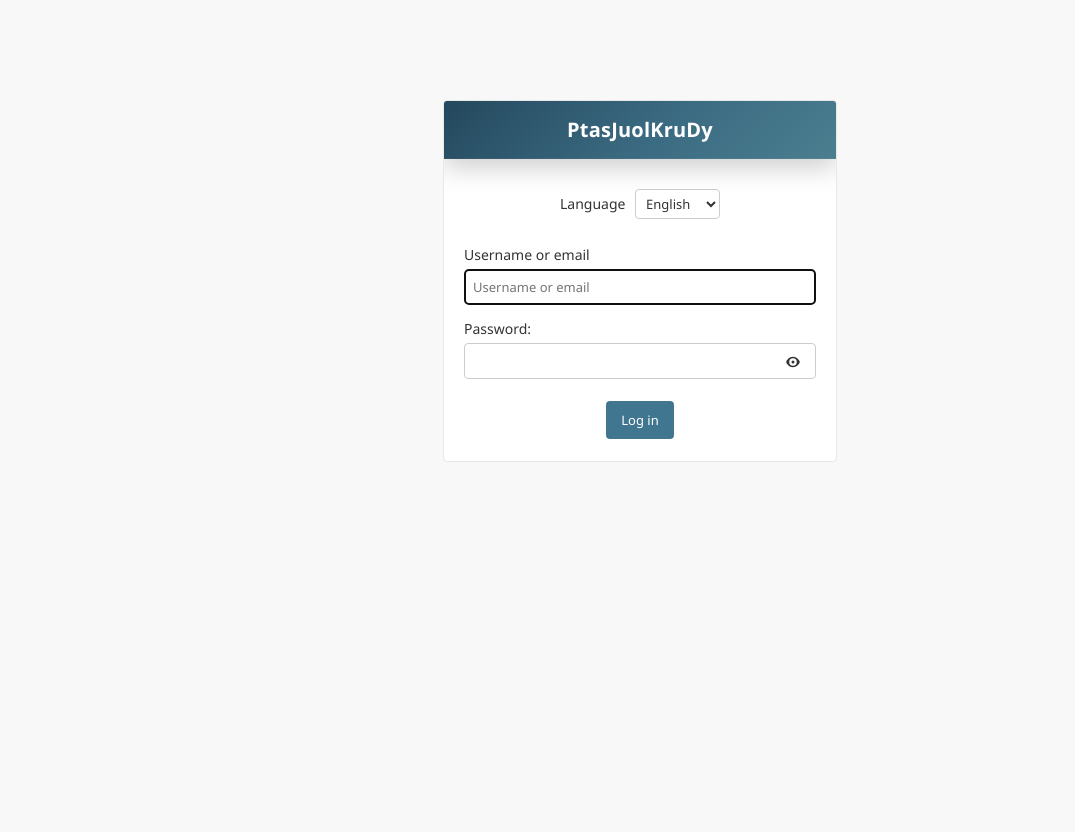
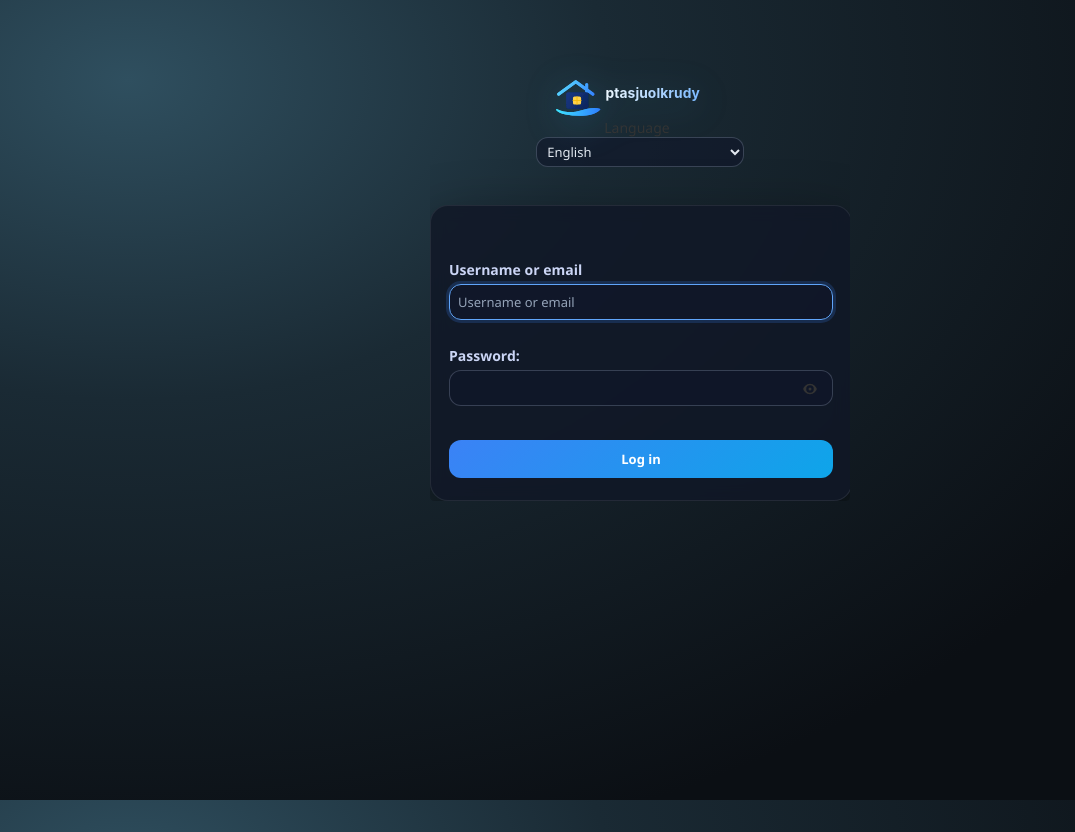
Before and after one commit to vathanarko7/rentHouseApp, a Django app: page /admin/login/ in a window 1280 px wide. Shown: the whole page, without its empty margins (0-1075 px from the left). Before the commit the page ends 462 px from the top, so only its background shows below. Run offline with Django 5.2, Linux system fonts and the light colour scheme.

Commit message:
fix : upgrade login site, logo

```diff
--- a/rentHouseApp/settings.py
+++ b/rentHouseApp/settings.py
@@ -180,8 +180,11 @@ STORAGES = {
     },
 }
 
-STATIC_URL = "static/"
+STATIC_URL = "/static/"
 STATIC_ROOT = BASE_DIR / "staticfiles"
+STATICFILES_DIRS = [
+    BASE_DIR / "static",
+]
 WHITENOISE_USE_FINDERS = True
 WHITENOISE_MANIFEST_STRICT = False
 
--- a/templates/admin/base_site.html
+++ b/templates/admin/base_site.html
@@ -1,16 +1,23 @@
 {% extends "admin/base.html" %}
-{% load i18n %}
+{% load i18n static %}
 
 {% block title %}{% translate "PtasJuolKruDy" %}{% endblock %}
 
 {% block branding %}
 <h1 id="site-name">
-  <a href="{% url 'admin:index' %}">
-    {% if request.user.is_authenticated and not request.user.is_staff and not request.user.is_superuser %}
-      {% translate "Tenant Dashboard" %}
-    {% else %}
-      {% translate "PtasJuolKruDy" %}
-    {% endif %}
+  <a href="{% url 'admin:index' %}" class="brand-link">
+    <img
+      class="brand-logo"
+      src="{% static 'images/ptasjuolkrudy-logo-small.svg' %}"
+      alt="{% translate 'PtasJuolKruDy' %}"
+    />
+    <span class="brand-text">
+      {% if request.user.is_authenticated and not request.user.is_staff and not request.user.is_superuser %}
+        {% translate "Tenant Dashboard" %}
+      {% else %}
+        {% translate "PtasJuolKruDy" %}
+      {% endif %}
+    </span>
   </a>
 </h1>
 {% endblock %}
@@ -353,6 +360,19 @@
     font-weight: 700;
     letter-spacing: 0.2px;
     text-decoration: none;
+  }
+  #branding .brand-link {
+    display: inline-flex;
+    align-items: center;
+  }
+  #branding .brand-logo {
+    height:36px;
+    width: auto;
+    display: block;
+    filter: drop-shadow(0 2px 6px rgba(0, 0, 0, 0.35));
+  }
+  #branding .brand-text {
+    display: inline-block;
   }
   #header a {
     color: #e8f1f6;
@@ -1719,3 +1739,8 @@
   })();
 </script>
 {% endblock %}
+
+{% block extrahead %}
+  {{ block.super }}
+  <link rel="icon" type="image/png" sizes="32x32" href="{% static 'images/ptasjuolkrudy-logo-small.svg' %}">
+{% endblock %}
--- a/templates/admin/login.html
+++ b/templates/admin/login.html
@@ -1,11 +1,160 @@
-{% extends "admin/login.html" %}
-{% load i18n %}
-
-{% block content %}
-<div style="margin: 10px 0 16px; text-align: center;">
+{% extends "admin/login.html" %} {% load i18n static %} {% block content %}
+<div
+  id="language-switcher-wrap"
+  style="margin: 10px 0 16px; text-align: center"
+>
   {% include "includes/language_switcher.html" %}
 </div>
 <style>
+  body.login {
+    background: radial-gradient(
+      1200px 800px at 10% 10%,
+      #2f4f5f 0%,
+      #1a2a34 40%,
+      #0b0f14 100%
+    );
+    min-height: 100vh;
+    overflow: hidden;
+  }
+  .login #container {
+    max-width: 420px;
+    width: min(92vw, 420px);
+    margin: 4vh auto 4vh;
+    padding: 0;
+    border: none;
+    box-shadow: none;
+    background: transparent;
+  }
+  .login #content {
+    padding: 0;
+    background: transparent;
+  }
+  .login #content-main {
+    background: rgba(17, 24, 39, 0.86);
+    border: 1px solid rgba(255, 255, 255, 0.08);
+    border-radius: 18px;
+    padding: 0;
+    padding-top: 28px;
+    box-shadow: 0 20px 60px rgba(0, 0, 0, 0.45);
+    backdrop-filter: blur(8px);
+  }
+  .login #header {
+    background: transparent;
+    border: none;
+    padding: 0;
+    margin-bottom: 8px;
+  }
+  .login .brand-header {
+    display: flex;
+    flex-direction: column;
+    align-items: center;
+    gap: 4px;
+    padding: 0;
+    margin: 0 0 10px 0;
+    transform: none;
+    width: 100%;
+  }
+  .login .brand-logo {
+    height: auto;
+    width: 100%;
+    max-width: 100%;
+    max-height: 50px;
+    object-fit: contain;
+    filter: drop-shadow(0 6px 18px rgba(56, 189, 248, 0.25));
+  }
+  .login form .brand-header {
+    margin-bottom: 4px;
+  }
+  .login .brand-title {
+    font-size: 20px;
+    font-weight: 700;
+    letter-spacing: 0.6px;
+    text-transform: uppercase;
+    background: linear-gradient(135deg, #e2e8f0 0%, #93c5fd 45%, #38bdf8 100%);
+    -webkit-background-clip: text;
+    background-clip: text;
+    color: transparent;
+    text-shadow: 0 6px 18px rgba(56, 189, 248, 0.25);
+  }
+  .login form {
+    padding: 18px 18px 20px;
+  }
+  .login .form-row {
+    margin-bottom: 12px;
+  }
+  .login .form-row label {
+    color: #cbd5f5;
+    font-weight: 600;
+  }
+  .login input[type="text"],
+  .login input[type="password"],
+  .login select {
+    width: 100%;
+    border-radius: 12px;
+    padding: 10px 12px;
+    border: 1px solid rgba(148, 163, 184, 0.3);
+    background: rgba(15, 23, 42, 0.6);
+    color: #e2e8f0;
+  }
+  .login input[type="text"]::placeholder,
+  .login input[type="password"]::placeholder {
+    color: #94a3b8;
+  }
+  .login input[type="text"]:focus,
+  .login input[type="password"]:focus,
+  .login select:focus {
+    outline: none;
+    border-color: #60a5fa;
+    box-shadow: 0 0 0 3px rgba(59, 130, 246, 0.2);
+  }
+  .login .submit-row {
+    margin-top: 12px;
+  }
+  .login .submit-row input {
+    width: 100%;
+    border-radius: 12px;
+    padding: 10px 14px;
+    font-weight: 600;
+    background: linear-gradient(135deg, #3b82f6 0%, #0ea5e9 100%);
+    border: none;
+  }
+  .login .submit-row input:hover {
+    filter: brightness(1.05);
+  }
+  .password-toggle-btn {
+    color: #e2e8f0;
+  }
+  .password-toggle-btn:hover {
+    color: #93c5fd;
+  }
+  .login .language-switcher {
+    display: inline-flex;
+    gap: 10px;
+    align-items: center;
+    padding: 6px 10px;
+    background: rgba(15, 23, 42, 0.6);
+    border: 1px solid rgba(255, 255, 255, 0.08);
+    border-radius: 12px;
+    margin-top: 2px;
+  }
+  @media (max-width: 480px) {
+    .login #container {
+      margin-top: 6vh;
+    }
+    .login form {
+      padding: 16px 16px 18px;
+    }
+    .login .brand-header {
+      padding: 14px 16px 0;
+      gap: 8px;
+    }
+    .login .brand-title {
+      font-size: 18px;
+    }
+    .login #content-main {
+      border-radius: 16px;
+    }
+  }
   .password-field-wrap {
     position: relative;
     display: inline-block;
@@ -37,6 +186,23 @@
 {{ block.super }}
 <script>
   (function () {
+    var branding = document.getElementById("site-name");
+    var form = document.querySelector(".login form");
+    if (branding && form && !form.querySelector(".brand-header")) {
+      form.insertBefore(branding, form.firstChild);
+    }
+    var langWrap = document.getElementById("language-switcher-wrap");
+    var langSwitcher = langWrap
+      ? langWrap.querySelector(".language-switcher")
+      : null;
+    if (form && langSwitcher && !form.querySelector(".language-switcher")) {
+      var insertAfter = form.querySelector(".brand-header");
+      form.insertBefore(
+        langSwitcher,
+        insertAfter ? insertAfter.nextSibling : form.firstChild,
+      );
+      langWrap.remove();
+    }
     var label = document.querySelector('label[for="id_username"]');
     if (label) {
       label.textContent = "{% translate 'Username or email' %}";
@@ -77,19 +243,19 @@
           "aria-label",
           isHidden
             ? "{% translate 'Hide password' %}"
-            : "{% translate 'Show password' %}"
+            : "{% translate 'Show password' %}",
         );
       });
       wrapper.appendChild(btn);
     }
   })();
 </script>
+{% endblock %} {% block branding %}
+<div id="site-name" class="brand-header">
+  <img
+    class="brand-logo"
+    src="{% static 'images/ptasjuolkrudy-logo.svg' %}"
+    alt="{% translate 'PtasJuolKruDy' %}"
+  />
+</div>
 {% endblock %}
-
-{% block branding %}
-<h1 id="site-name">
-  <a href="{% url 'admin:index' %}">
-    {% translate "PtasJuolKruDy" %}
-  </a>
-</h1>
-{% endblock %}
```
Also changed, not shown: static/images/ptasjuolkrudy-logo-2.png (added), static/images/ptasjuolkrudy-logo-small.png (added), static/images/ptasjuolkrudy-logo-small.svg (added), static/images/ptasjuolkrudy-logo.png (added), static/images/ptasjuolkrudy-logo.svg (added).
